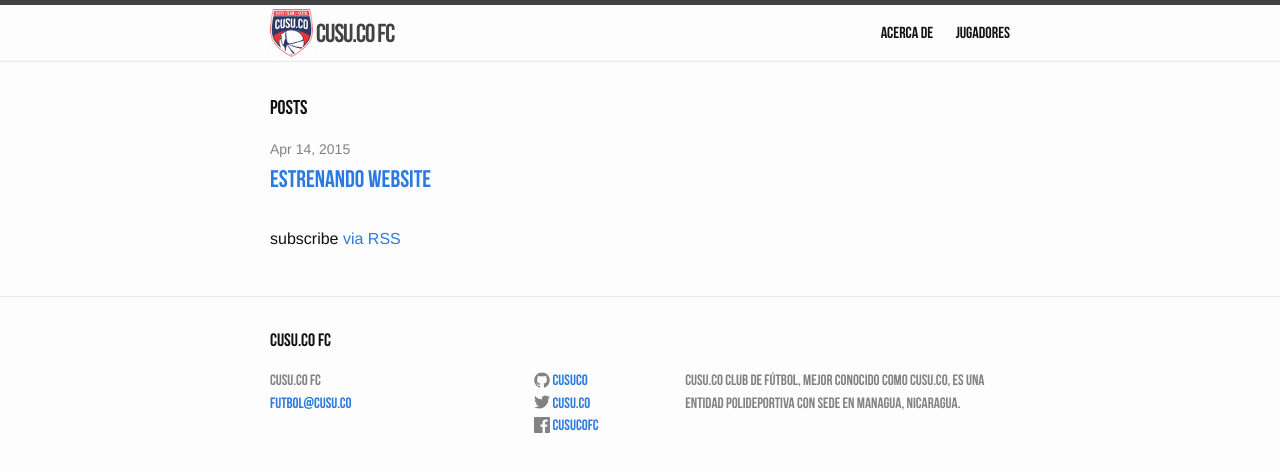
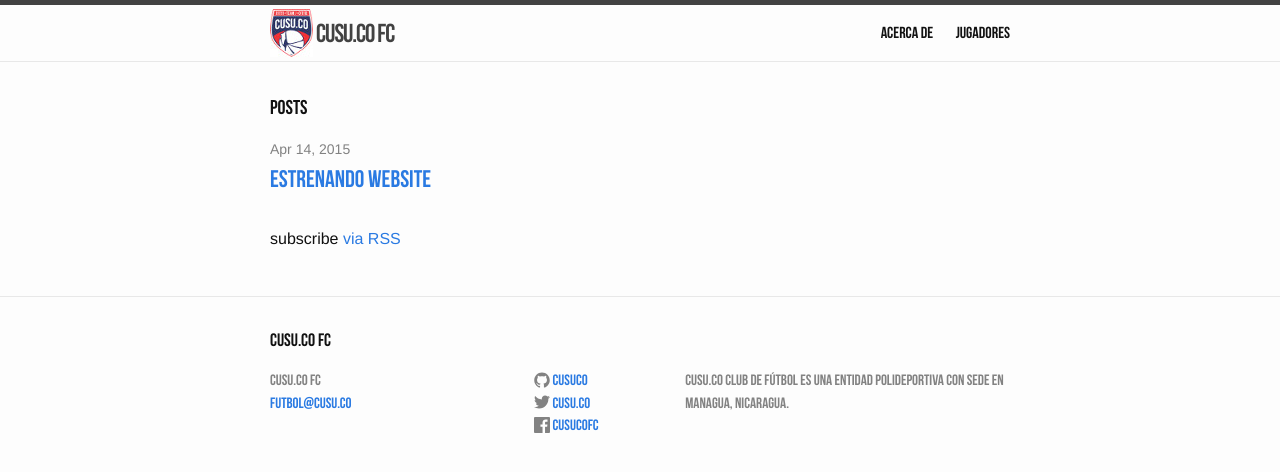
Before and after one commit to cusuco/cusuco.github.io, a Jekyll site: the page built from index.html, in a window 1280 px wide. Shown: the top 472 px of the page. Built offline with Jekyll 4.4.1, drawn with Linux system fonts in a browser that asks for light colours; comment, search, counter and statistics services are not loaded.

Commit message:
Description

```diff
--- a/_config.yml
+++ b/_config.yml
@@ -2,7 +2,7 @@
 title: Cusu.co FC
 email: futbol@cusu.co
 description: > # this means to ignore newlines until "baseurl:"
-    Cusu.co Club de Fútbol, mejor conocido como Cusu.co, es una entidad polideportiva con sede en Managua, NIcaragua.
+    Cusu.co Club de Fútbol es una entidad polideportiva con sede en Managua, NIcaragua.
 baseurl: "" # the subpath of your site, e.g. /blog/
 url: "http://cusu.co" # the base hostname & protocol for your site
 twitter_username: cusu.co
```
